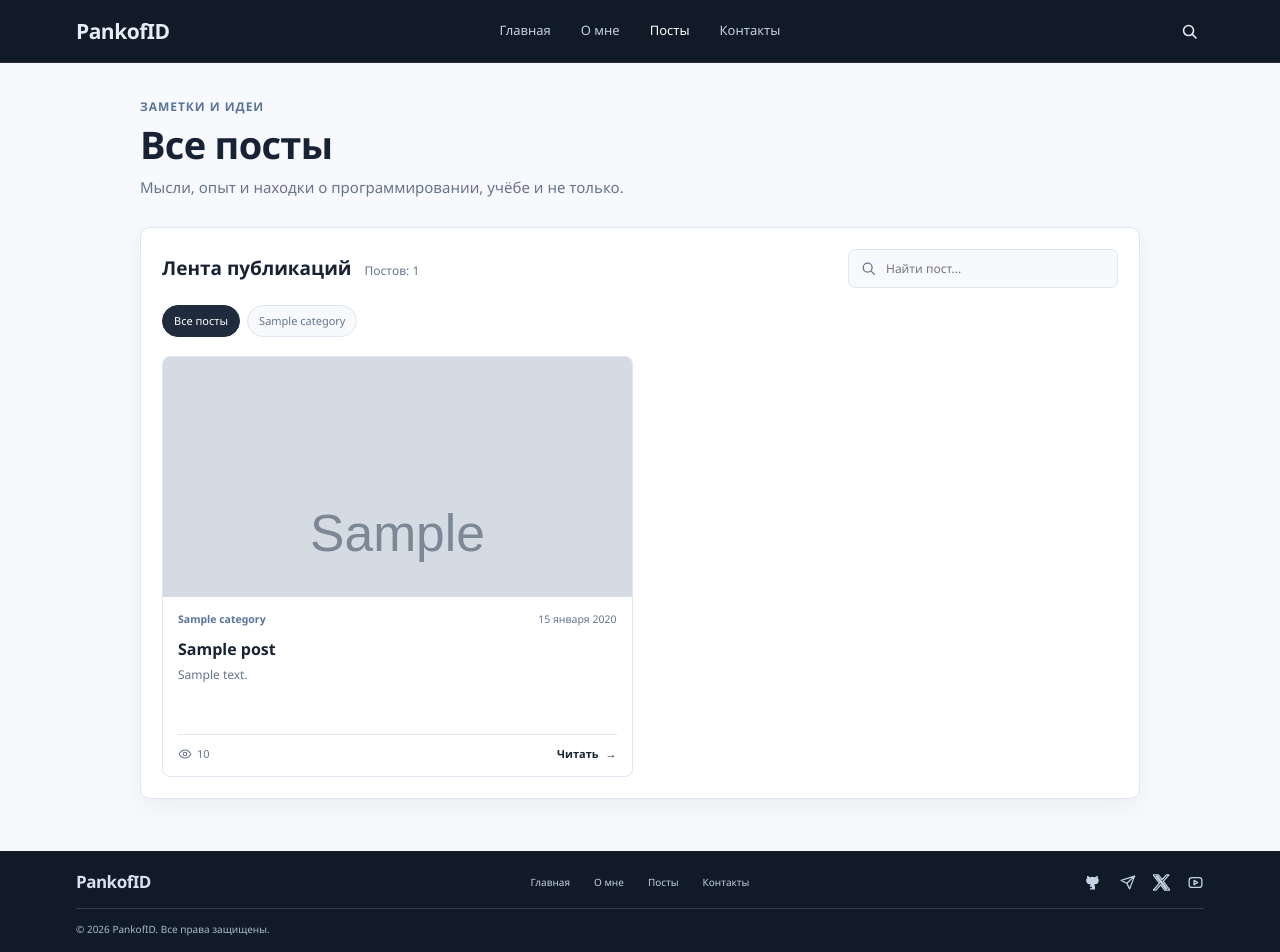
After one commit to PankofID/django_blog, a Django app: page /posts/ in a window 1280 px wide. The commit adds this page. Run offline with Django 5.2, Linux system fonts and the light colour scheme; tables that the repository leaves empty hold one stand-in row (values such as "Sample post"); grey boxes marked "Sample" are stand-in pictures.

Commit message:
Added post search on the main page and in /posts

```diff
--- /dev/null
+++ b/main/static/main/css/posts.css
@@ -0,0 +1,314 @@
+.posts-page {
+    max-width: 1000px;
+    padding-block: 35px 52px;
+}
+
+.posts-heading {
+    margin-bottom: 27px;
+}
+
+.posts-kicker {
+    margin: 0 0 4px;
+    color: var(--accent);
+    font-size: 12px;
+    font-weight: 700;
+    letter-spacing: .08em;
+    text-transform: uppercase;
+}
+
+.posts-heading h1 {
+    margin: 0;
+    font-family: "Segoe UI", Arial, sans-serif;
+    font-size: clamp(30px, 4vw, 38px);
+    font-weight: 800;
+    letter-spacing: -.7px;
+    line-height: 1.25;
+}
+
+.posts-heading > p:last-child {
+    margin: 7px 0 0;
+    color: var(--muted);
+}
+
+.posts-section {
+    padding: 21px;
+    background: var(--surface);
+    border: 1px solid var(--line);
+    border-radius: 10px;
+    box-shadow: var(--shadow);
+}
+
+.posts-toolbar {
+    display: flex;
+    align-items: center;
+    justify-content: space-between;
+    gap: 18px;
+}
+
+.posts-toolbar-heading {
+    display: flex;
+    flex-wrap: wrap;
+    align-items: baseline;
+    gap: 8px 13px;
+}
+
+.posts-toolbar-heading h2 {
+    margin: 0;
+    font-family: "Segoe UI", Arial, sans-serif;
+    font-size: 19px;
+    font-weight: 800;
+}
+
+.posts-count {
+    color: var(--muted);
+    font-size: 12px;
+}
+
+.posts-search {
+    display: flex;
+    width: min(270px, 100%);
+    min-height: 39px;
+    align-items: center;
+    gap: 9px;
+    padding: 0 11px;
+    color: var(--muted);
+    background: var(--page);
+    border: 1px solid var(--line);
+    border-radius: 7px;
+}
+
+.posts-search svg {
+    width: 17px;
+    height: 17px;
+    flex: 0 0 auto;
+    fill: none;
+    stroke: currentColor;
+    stroke-linecap: round;
+    stroke-linejoin: round;
+    stroke-width: 1.8;
+}
+
+.posts-search input {
+    width: 100%;
+    min-width: 0;
+    padding: 8px 0;
+    color: var(--text);
+    background: transparent;
+    border: 0;
+    outline: 0;
+    font-size: 12px;
+}
+
+.posts-search:focus-within {
+    border-color: var(--accent);
+}
+
+.posts-filters {
+    display: flex;
+    flex-wrap: wrap;
+    gap: 7px;
+    margin-block: 17px 19px;
+}
+
+.posts-filter {
+    padding: 6px 11px;
+    color: var(--muted);
+    background: var(--page);
+    border: 1px solid var(--line);
+    border-radius: 18px;
+    cursor: pointer;
+    font-size: 11px;
+    transition: color .18s ease, background-color .18s ease, border-color .18s ease;
+}
+
+.posts-filter:hover,
+.posts-filter.is-active {
+    color: #fff;
+    background: #202c3d;
+    border-color: #202c3d;
+}
+
+.posts-grid {
+    display: grid;
+    grid-template-columns: repeat(2, minmax(0, 1fr));
+    gap: 15px;
+}
+
+.posts-card {
+    min-width: 0;
+    overflow: hidden;
+    background: var(--surface);
+    border: 1px solid var(--line);
+    border-radius: 8px;
+    transition: transform .18s ease, box-shadow .18s ease;
+}
+
+.posts-card:hover {
+    transform: translateY(-2px);
+    box-shadow: var(--shadow);
+}
+
+.posts-card[hidden] {
+    display: none;
+}
+
+.posts-card-image {
+    position: relative;
+    display: grid;
+    aspect-ratio: 1.95;
+    overflow: hidden;
+    place-items: center;
+    background: linear-gradient(135deg, #edf2f8, #e1e9f2);
+}
+
+.posts-card-image img {
+    display: block;
+    width: 100%;
+    height: 100%;
+    object-fit: cover;
+    transition: transform .3s ease;
+}
+
+.posts-card-image:hover img {
+    transform: scale(1.04);
+}
+
+.posts-image-mark {
+    color: #9bacc1;
+    font-family: Consolas, monospace;
+    font-size: 28px;
+    font-weight: 700;
+}
+
+.posts-card-content {
+    padding: 14px 15px 13px;
+}
+
+.posts-card-topline,
+.posts-card-footer {
+    display: flex;
+    align-items: center;
+    justify-content: space-between;
+    gap: 10px;
+}
+
+.posts-card-topline {
+    color: var(--muted);
+    font-size: 10.5px;
+}
+
+.posts-category {
+    overflow: hidden;
+    color: var(--accent);
+    font-weight: 700;
+    text-overflow: ellipsis;
+    white-space: nowrap;
+}
+
+.posts-card h3 {
+    margin: 9px 0 5px;
+    font-family: "Segoe UI", Arial, sans-serif;
+    font-size: 16px;
+    font-weight: 800;
+    line-height: 1.4;
+}
+
+.posts-card h3 a:hover,
+.posts-read-link:hover {
+    color: var(--accent);
+}
+
+.posts-excerpt {
+    display: -webkit-box;
+    min-height: 57px;
+    overflow: hidden;
+    margin: 0 0 12px;
+    color: var(--muted);
+    font-size: 12px;
+    line-height: 1.6;
+    -webkit-box-orient: vertical;
+    -webkit-line-clamp: 3;
+}
+
+.posts-card-footer {
+    padding-top: 10px;
+    border-top: 1px solid var(--line);
+}
+
+.posts-views {
+    display: inline-flex;
+    align-items: center;
+    gap: 5px;
+    color: var(--muted);
+    font-size: 11px;
+}
+
+.posts-views svg {
+    width: 14px;
+    height: 14px;
+    fill: none;
+    stroke: currentColor;
+    stroke-linecap: round;
+    stroke-linejoin: round;
+    stroke-width: 1.8;
+}
+
+.posts-read-link {
+    display: inline-flex;
+    align-items: center;
+    gap: 7px;
+    color: var(--text);
+    font-size: 11px;
+    font-weight: 700;
+}
+
+.posts-read-link span {
+    transition: transform .18s ease;
+}
+
+.posts-read-link:hover span {
+    transform: translateX(3px);
+}
+
+.posts-empty {
+    grid-column: 1 / -1;
+    margin: 0;
+    padding: 25px 0;
+    color: var(--muted);
+    font-size: 13px;
+    text-align: center;
+}
+
+@media (max-width: 680px) {
+    .posts-page {
+        padding-block: 26px 36px;
+    }
+
+    .posts-section {
+        padding: 16px;
+    }
+
+    .posts-toolbar {
+        align-items: stretch;
+        flex-direction: column;
+        gap: 12px;
+    }
+
+    .posts-search {
+        width: 100%;
+    }
+
+    .posts-grid {
+        grid-template-columns: 1fr;
+        gap: 12px;
+    }
+}
+
+@media (prefers-reduced-motion: reduce) {
+    .posts-card,
+    .posts-card-image img,
+    .posts-filter,
+    .posts-read-link span {
+        transition-duration: .01ms;
+    }
+}
--- a/main/templates/main/base.html
+++ b/main/templates/main/base.html
@@ -29,9 +29,9 @@
                 </button>
             </div>
         </div>
-        <form class="search-panel" role="search" hidden>
+        <form class="search-panel" role="search" method="get" action="{% url 'main:posts' %}" hidden>
             <label class="sr-only" for="site-search">Поиск по постам</label>
-            <input id="site-search" type="search" placeholder="Найти пост..." autocomplete="off">
+            <input id="site-search" name="q" type="search" value="{{ request.GET.q|default:'' }}" placeholder="Найти пост..." autocomplete="off">
             <button class="search-close" type="button" aria-label="Закрыть поиск">×</button>
         </form>
     </header>
--- /dev/null
+++ b/main/templates/main/posts.html
@@ -0,0 +1,69 @@
+{% extends "main/base.html" %}
+{% load static %}
+
+{% block extra_head %}<link rel="stylesheet" href="{% static 'main/css/posts.css' %}">{% endblock %}
+{% block title %}PankofID — Все посты{% endblock %}
+
+{% block content %}
+<div class="page-width posts-page">
+    <header class="posts-heading">
+        <p class="posts-kicker">Заметки и идеи</p>
+        <h1>Все посты</h1>
+        <p>Мысли, опыт и находки о программировании, учёбе и не только.</p>
+    </header>
+
+    <section class="posts-section" aria-labelledby="posts-list-title">
+        <div class="posts-toolbar">
+            <div class="posts-toolbar-heading">
+                <h2 id="posts-list-title">Лента публикаций</h2>
+                <span class="posts-count">Постов: {{ posts_list|length }}</span>
+            </div>
+            <form class="posts-search" method="get" action="{% url 'main:posts' %}">
+                {% if active_category %}<input type="hidden" name="category" value="{{ active_category }}">{% endif %}
+                <svg viewBox="0 0 24 24" aria-hidden="true"><circle cx="10.8" cy="10.8" r="6.3"/><path d="m16 16 4.2 4.2"/></svg>
+                <span class="sr-only">Поиск по постам</span>
+                <input type="search" name="q" value="{{ search_query }}" placeholder="Найти пост..." autocomplete="off">
+            </form>
+        </div>
+
+        <div class="posts-filters" aria-label="Категории постов">
+            <a class="posts-filter {% if not active_category %}is-active{% endif %}" href="{% if search_query %}{% url 'main:posts' %}?q={{ search_query|urlencode }}{% else %}{% url 'main:posts' %}{% endif %}">Все посты</a>
+            {% for category in categories %}
+                <a class="posts-filter {% if active_category == category.slug %}is-active{% endif %}"
+                   href="?category={{ category.slug }}{% if search_query %}&q={{ search_query|urlencode }}{% endif %}">{{ category.name }}</a>
+            {% endfor %}
+        </div>
+
+        <div class="posts-grid">
+            {% for post in posts_list %}
+                <article class="posts-card">
+                    <a class="posts-card-image" href="/posts/{{ post.slug }}/" aria-label="{{ post.title }}"{% if not post.image %} style="background: #fff"{% endif %}>
+                        {% if post.image %}
+                            <img src="{{ post.image.url }}" alt="" loading="lazy">
+                        {% else %}
+                            <span class="posts-image-mark" aria-hidden="true">&lt;/&gt;</span>
+                        {% endif %}
+                    </a>
+                    <div class="posts-card-content">
+                        <div class="posts-card-topline">
+                            <span class="posts-category">{{ post.category.name }}</span>
+                            <time datetime="{{ post.created_at|date:'c' }}">{{ post.created_at|date:"j E Y" }}</time>
+                        </div>
+                        <h3><a href="/posts/{{ post.slug }}/">{{ post.title }}</a></h3>
+                        <p class="posts-excerpt">{{ post.content|striptags|truncatewords:28 }}</p>
+                        <div class="posts-card-footer">
+                            <span class="posts-views">
+                                <svg viewBox="0 0 24 24" aria-hidden="true"><path d="M2 12s3.6-7 10-7 10 7 10 7-3.6 7-10 7-10-7-10-7Z"/><circle cx="12" cy="12" r="3"/></svg>
+                                {{ post.views }}
+                            </span>
+                            <a class="posts-read-link" href="/posts/{{ post.slug }}/">Читать <span aria-hidden="true">→</span></a>
+                        </div>
+                    </div>
+                </article>
+            {% empty %}
+                <p class="posts-empty">Пока нет публикаций. Новые записи появятся здесь.</p>
+            {% endfor %}
+        </div>
+    </section>
+</div>
+{% endblock %}
--- a/main/views.py
+++ b/main/views.py
@@ -1,6 +1,7 @@
+from django.db.models import Q
 from django.shortcuts import render, get_object_or_404
 
-from main.models import Post
+from main.models import Post, Category
 
 
 # Create your views here.
@@ -20,10 +21,26 @@ def about(request):
     return render(request, 'main/about.html')
 
 def posts(request):
-    posts_list = Post.objects.order_by('-created_at')
+    category_slug = request.GET.get('category')
+    search_query = request.GET.get('q', '').strip()
+
+    posts_list = Post.objects.select_related('category').order_by('-created_at')
+    if category_slug:
+        posts_list = posts_list.filter(category__slug=category_slug)
+    if search_query:
+        posts_list = posts_list.filter(
+            Q(title__icontains=search_query)
+            | Q(content__icontains=search_query)
+            | Q(category__name__icontains=search_query)
+        )
+
+    categories = Category.objects.all()
 
     context = {
-        'posts_list': posts_list
+        'posts_list': posts_list,
+        'categories': categories,
+        'active_category': category_slug,
+        'search_query': search_query,
     }
 
     return render(request, 'main/posts.html', context)
```
Also changed, not shown: main/migrations/0004_category.py (added), main/migrations/0005_post_category.py (added), post/testovyj-post-2/testovyj-post-2.png (added), post/testovyj-post/testovyj-post.png (added).
